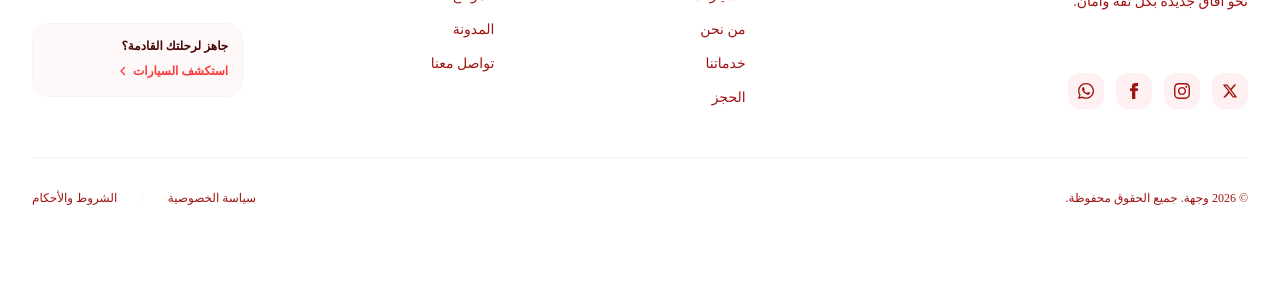
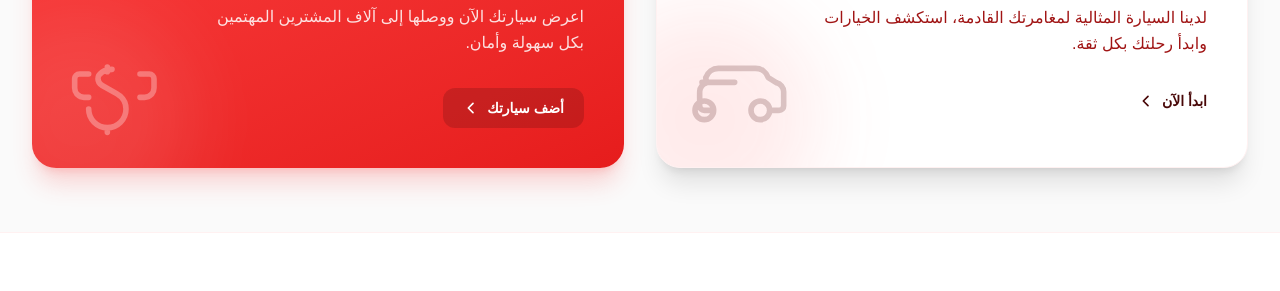
Before and after one commit to alyaasfor20041111-design/wajhat-project, a website: page index.html in a window 1280 px wide. Shown: the part 1684-1975 px from the top of the page. Before the commit the page ends 1922 px from the top, so only its background shows below. Drawn offline with nearby package versions, Linux system fonts and the light colour scheme; a web font is replaced by a local one.

Commit message:
add Promo Cards Section

```diff
--- a/index.html
+++ b/index.html
@@ -677,7 +677,7 @@
         </div>
     </section>
     <!-- ================= Browse by Type section ================= -->
-    <section class="py-16 bg-bg-main dark:bg-zinc-950 transition-colors font-['Alexandria']" dir="rtl">
+    <section class="py-16 bg-bg-main dark:bg-zinc-950 transition-colors font-heading" dir="rtl">
         <div class="max-w-7xl mx-auto px-4 lg:px-8">
 
             <div class="text-center max-w-2xl mx-auto mb-12">
@@ -696,8 +696,7 @@
                 <div
                     class="bg-card-bg dark:bg-zinc-900 border border-card-tint dark:border-zinc-800 p-5 rounded-3xl text-center shadow-md hover:border-primary dark:hover:border-primary transition-all duration-300 transform hover:-translate-y-1.5 cursor-pointer group">
                     <div class="h-28 flex items-center justify-center mb-4">
-                        <img src="./dist/assets/images/cars/car1.png"
-                            alt="سيدان"
+                        <img src="./dist/assets/images/cars/car1.png" alt="سيدان"
                             class="max-h-24 w-full object-contain filter drop-shadow group-hover:scale-105 transition-transform duration-300" />
                     </div>
                     <h3
@@ -710,8 +709,7 @@
                 <div
                     class="bg-card-bg dark:bg-zinc-900 border border-card-tint dark:border-zinc-800 p-5 rounded-3xl text-center shadow-md hover:border-primary dark:hover:border-primary transition-all duration-300 transform hover:-translate-y-1.5 cursor-pointer group">
                     <div class="h-28 flex items-center justify-center mb-4">
-                        <img src="./dist/assets/images/cars/car1.png"
-                            alt="دفع رباعي"
+                        <img src="./dist/assets/images/cars/car1.png" alt="دفع رباعي"
                             class="max-h-24 w-full object-contain filter drop-shadow group-hover:scale-105 transition-transform duration-300" />
                     </div>
                     <h3
@@ -724,8 +722,7 @@
                 <div
                     class="bg-card-bg dark:bg-zinc-900 border border-card-tint dark:border-zinc-800 p-5 rounded-3xl text-center shadow-md hover:border-primary dark:hover:border-primary transition-all duration-300 transform hover:-translate-y-1.5 cursor-pointer group">
                     <div class="h-28 flex items-center justify-center mb-4">
-                        <img src="./dist/assets/images/cars/car1.png"
-                            alt="كروس أوفر"
+                        <img src="./dist/assets/images/cars/car1.png" alt="كروس أوفر"
                             class="max-h-24 w-full object-contain filter drop-shadow group-hover:scale-105 transition-transform duration-300" />
                     </div>
                     <h3
@@ -738,8 +735,7 @@
                 <div
                     class="bg-card-bg dark:bg-zinc-900 border border-card-tint dark:border-zinc-800 p-5 rounded-3xl text-center shadow-md hover:border-primary dark:hover:border-primary transition-all duration-300 transform hover:-translate-y-1.5 cursor-pointer group">
                     <div class="h-28 flex items-center justify-center mb-4">
-                        <img src="./dist/assets/images/cars/car1.png"
-                            alt="كهربائية"
+                        <img src="./dist/assets/images/cars/car1.png" alt="كهربائية"
                             class="max-h-24 w-full object-contain filter drop-shadow group-hover:scale-105 transition-transform duration-300" />
                     </div>
                     <h3
@@ -752,8 +748,7 @@
                 <div
                     class="bg-card-bg dark:bg-zinc-900 border border-card-tint dark:border-zinc-800 p-5 rounded-3xl text-center shadow-md hover:border-primary dark:hover:border-primary transition-all duration-300 transform hover:-translate-y-1.5 cursor-pointer group col-span-2 sm:col-span-1">
                     <div class="h-28 flex items-center justify-center mb-4">
-                        <img src="./dist/assets/images/cars/car1.png"
-                            alt="فاخرة"
+                        <img src="./dist/assets/images/cars/car1.png" alt="فاخرة"
                             class="max-h-24 w-full object-contain filter drop-shadow group-hover:scale-105 transition-transform duration-300" />
                     </div>
                     <h3
@@ -778,6 +773,107 @@
 
         </div>
     </section>
+    <!-- ================= Promo Cards Section ================= -->
+    <section class="py-16 bg-bg-main dark:bg-zinc-950 transition-colors font-heading" dir="rtl">
+        <div class="max-w-7xl mx-auto px-4 lg:px-8">
+
+            <div class="grid grid-cols-1 md:grid-cols-2 gap-8">
+
+                <!-- البطاقة الأولى: تبحث عن سيارة؟ (داكنة أنيقة) -->
+                <div
+                    class="relative bg-card-bg dark:bg-zinc-900 border border-card-tint dark:border-zinc-800 rounded-3xl p-8 sm:p-10 overflow-hidden shadow-xl flex flex-col justify-between group">
+
+                    <!-- إضاءة خلفية دائرية ناعمة -->
+                    <div
+                        class="absolute -left-16 -bottom-16 w-56 h-56 bg-primary/10 rounded-full blur-2xl pointer-events-none group-hover:bg-primary/20 transition-all duration-500">
+                    </div>
+
+                    <!-- المحتوى النصي -->
+                    <div class="relative z-10 max-w-sm">
+                        <h3 class="text-2xl sm:text-3xl font-black text-heading dark:text-white mb-3">
+                            تبحث عن سيارة؟
+                        </h3>
+                        <p class="text-sm sm:text-base text-muted dark:text-zinc-400 mb-8 leading-relaxed">
+                            لدينا السيارة المثالية لمغامرتك القادمة، استكشف الخيارات وابدأ رحلتك بكل ثقة.
+                        </p>
+
+                        <a href="./cars.html"
+                            class="inline-flex items-center gap-2 text-heading dark:text-white font-bold text-sm hover:text-primary dark:hover:text-primary transition-colors group/link">
+                            <span>ابدأ الآن</span>
+                            <svg class="w-4 h-4 rtl:rotate-180 transform group-hover/link:translate-x-1 rtl:group-hover/link:-translate-x-1 transition-transform"
+                                fill="none" stroke="currentColor" stroke-width="2.5" viewBox="0 0 24 24">
+                                <path stroke-linecap="round" stroke-linejoin="round" d="M9 5l7 7-7 7" />
+                            </svg>
+                        </a>
+                    </div>
+
+                    <!-- أيقونة / رسم توضيحي في الجانب الأيسر للبطاقة -->
+                    <div
+                        class="absolute bottom-6 left-6 text-heading/20 dark:text-white/20 group-hover:text-primary/40 transition-colors duration-300">
+                        <svg class="w-24 h-24 sm:w-28 sm:h-28" fill="none" stroke="currentColor" stroke-width="1.2"
+                            viewBox="0 0 24 24">
+                            <path stroke-linecap="round" stroke-linejoin="round"
+                                d="M19 17h2c.6 0 1-.4 1-1v-3c0-.9-.7-1.7-1.5-1.9L18.7 10c-.4-1.2-1.5-2-2.7-2h-8c-1.2 0-2.3.8-2.7 2L5.5 11.1C4.7 11.3 4 12.1 4 13v3c0 .6.4 1 1 1h2m12 0a2 2 0 10-4 0m4 0a2 2 0 11-4 0m-8 0a2 2 0 10-4 0m4 0a2 2 0 11-4 0m1.5-6h7" />
+                        </svg>
+                    </div>
+
+                </div>
+
+                <!-- البطاقة الثانية: هل تريد بيع سيارتك؟ (خضراء كاشفة ومشرقة) -->
+                <div
+                    class="relative bg-gradient-to-br from-primary to-primary-hover text-white rounded-3xl p-8 sm:p-10 overflow-hidden shadow-xl shadow-primary/20 flex flex-col justify-between group">
+
+                    <!-- إضاءة خلفية ناعمة -->
+                    <div
+                        class="absolute -left-16 -bottom-16 w-56 h-56 bg-white/10 rounded-full blur-2xl pointer-events-none group-hover:bg-white/20 transition-all duration-500">
+                    </div>
+
+                    <!-- المحتوى النصي -->
+                    <div class="relative z-10 max-w-sm">
+                        <h3 class="text-2xl sm:text-3xl font-black text-white mb-3">
+                            هل تريد بيع سيارتك؟
+                        </h3>
+                        <p class="text-sm sm:text-base text-white/85 mb-8 leading-relaxed">
+                            اعرض سيارتك الآن ووصلها إلى آلاف المشترين المهتمين بكل سهولة وأمان.
+                        </p>
+
+                        <a href="./add-car.html"
+                            class="inline-flex items-center gap-2 text-white font-bold text-sm bg-black/15 hover:bg-black/25 px-5 py-2.5 rounded-xl w-fit transition-all group/link">
+                            <span>أضف سيارتك</span>
+                            <svg class="w-4 h-4 rtl:rotate-180 transform group-hover/link:translate-x-1 rtl:group-hover/link:-translate-x-1 transition-transform"
+                                fill="none" stroke="currentColor" stroke-width="2.5" viewBox="0 0 24 24">
+                                <path stroke-linecap="round" stroke-linejoin="round" d="M9 5l7 7-7 7" />
+                            </svg>
+                        </a>
+                    </div>
+
+                    <!-- أيقونة / رسم توضيحي في الجانب الأيسر للبطاقة -->
+                    <div
+                        class="absolute bottom-6 left-6 text-white/30 group-hover:text-white/60 transition-colors duration-300">
+                        <svg class="w-24 h-24 sm:w-28 sm:h-28" fill="none" stroke="currentColor" stroke-width="1.2"
+                            viewBox="0 0 24 24">
+                            <path stroke-linecap="round" stroke-linejoin="round"
+                                d="M12 8c-1.65 0-3 .89-3 2 0 .55.3 1.05.8 1.4L13 13.2c1.2.7 2 1.9 2 3.3 0 2.21-1.79 4-4 4s-4-1.79-4-4m4-9v1m0 12v1M7 9H5c-.55 0-1 .45-1 1v2a2 2 0 002 2h1m11-5h2c.55 0 1 .45 1 1v2a2 2 0 01-2 2h-1" />
+                        </svg>
+                    </div>
+
+                </div>
+
+            </div>
+
+        </div>
+    </section>
+
+
+
+
+
+
+
+
+
+
+
     <!-- =================  FOOTER   ================= -->
     <footer
         class="bg-card-bg dark:bg-zinc-900 border-t border-card-tint dark:border-zinc-800 pt-16 pb-8 transition-colors font-['Alexandria'] text-right"
```
Also changed, not shown: dist/assets/css/style.css.
